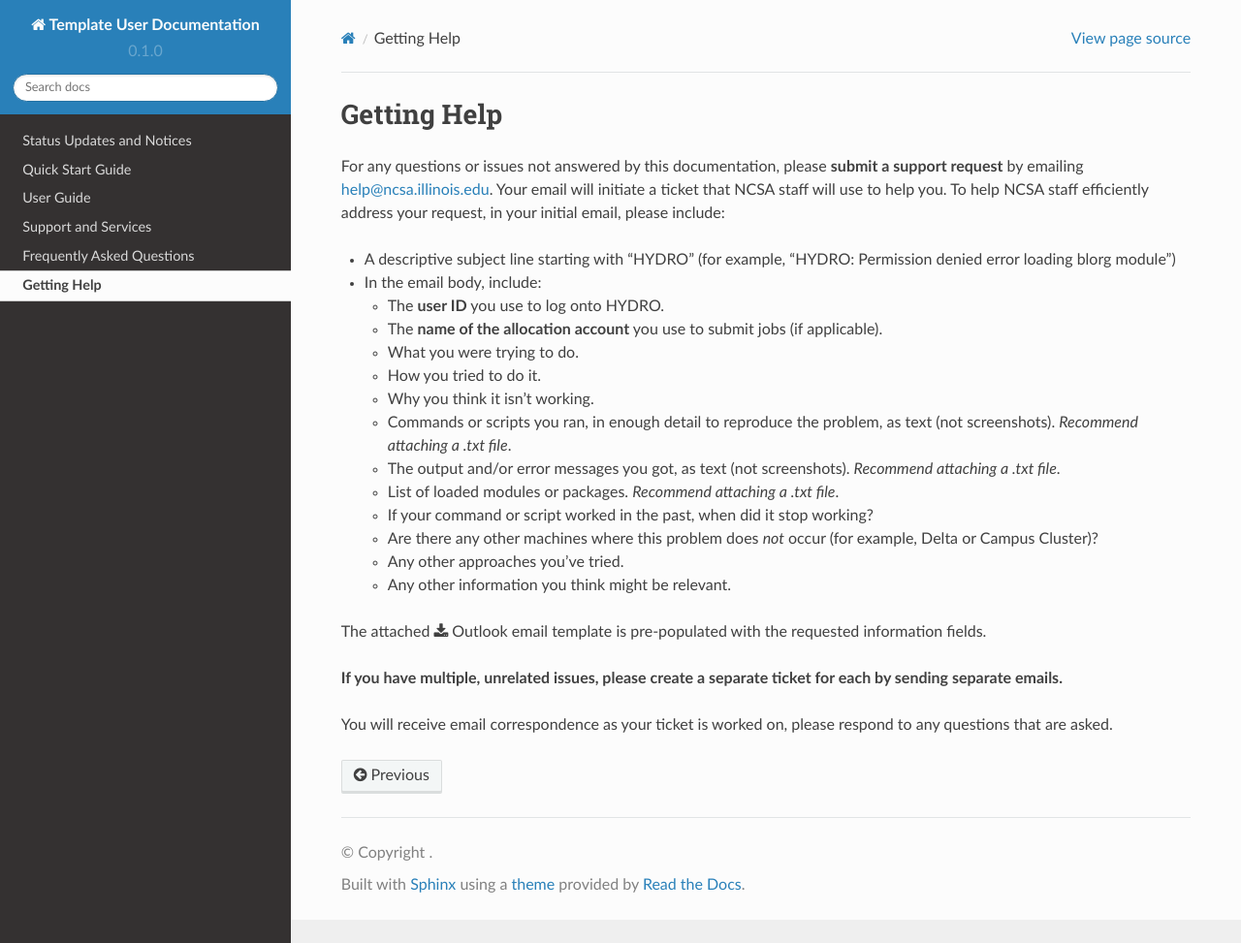
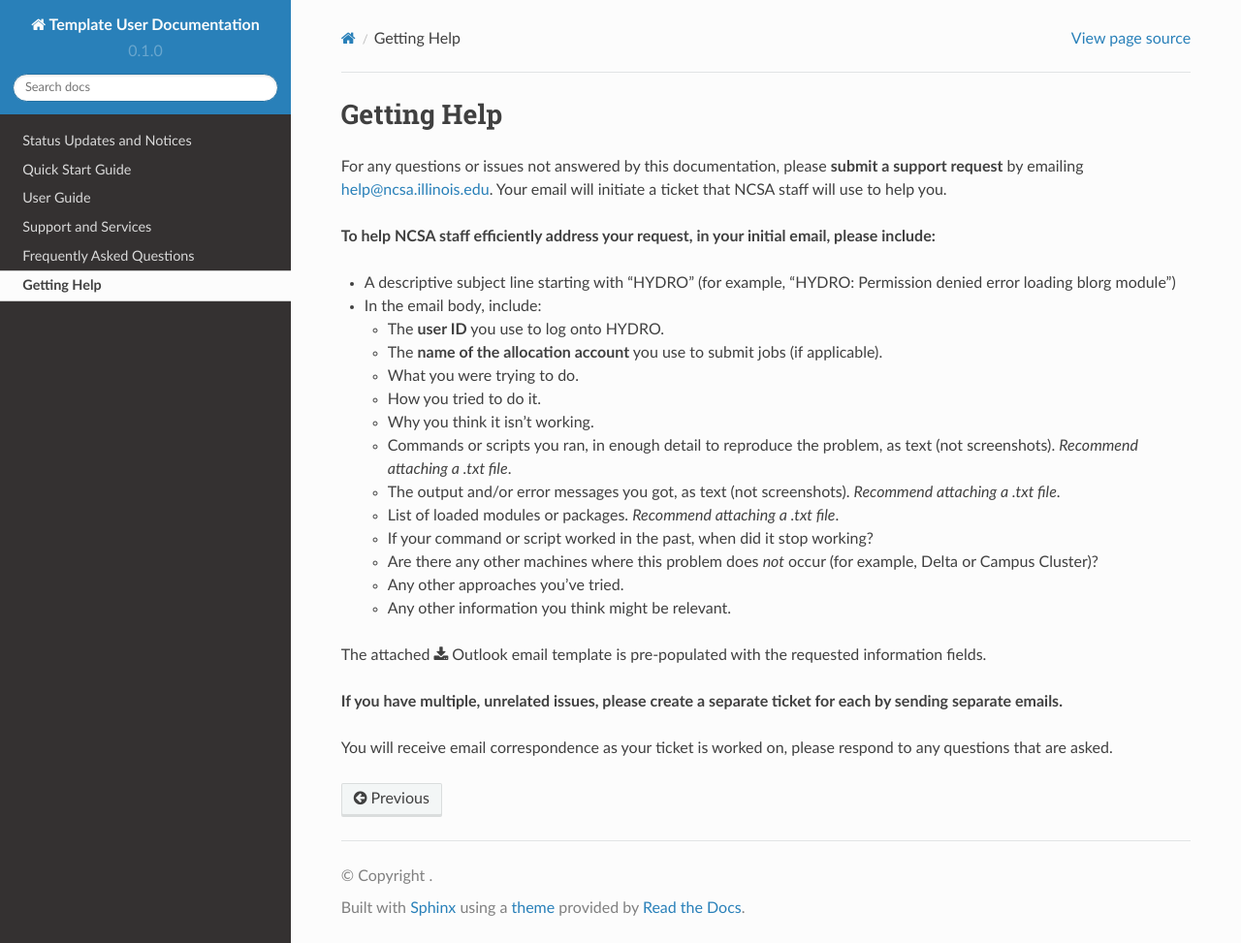
Before and after one commit to lhelms2/rtd-template, a Sphinx documentation site: the page built from docs/source/help.rst, in a window 1280 px wide and 973 px high. Shown: the whole window at 97% size. Built offline with Sphinx 7.4.7 and the Read the Docs theme 2.0.0, drawn with Linux system fonts in a browser that asks for light colours.

```diff
--- a/docs/source/help.rst
+++ b/docs/source/help.rst
@@ -3,7 +3,9 @@
 Getting Help
 ======
 
-For any questions or issues not answered by this documentation, please **submit a support request** by emailing help@ncsa.illinois.edu. Your email will initiate a ticket that NCSA staff will use to help you. To help NCSA staff efficiently address your request, in your initial email, please include:
+For any questions or issues not answered by this documentation, please **submit a support request** by emailing help@ncsa.illinois.edu. Your email will initiate a ticket that NCSA staff will use to help you.
+
+**To help NCSA staff efficiently address your request, in your initial email, please include:**
 
 - A descriptive subject line starting with “HYDRO” (for example, “HYDRO: Permission denied error loading blorg module”)
 - In the email body, include:
```
